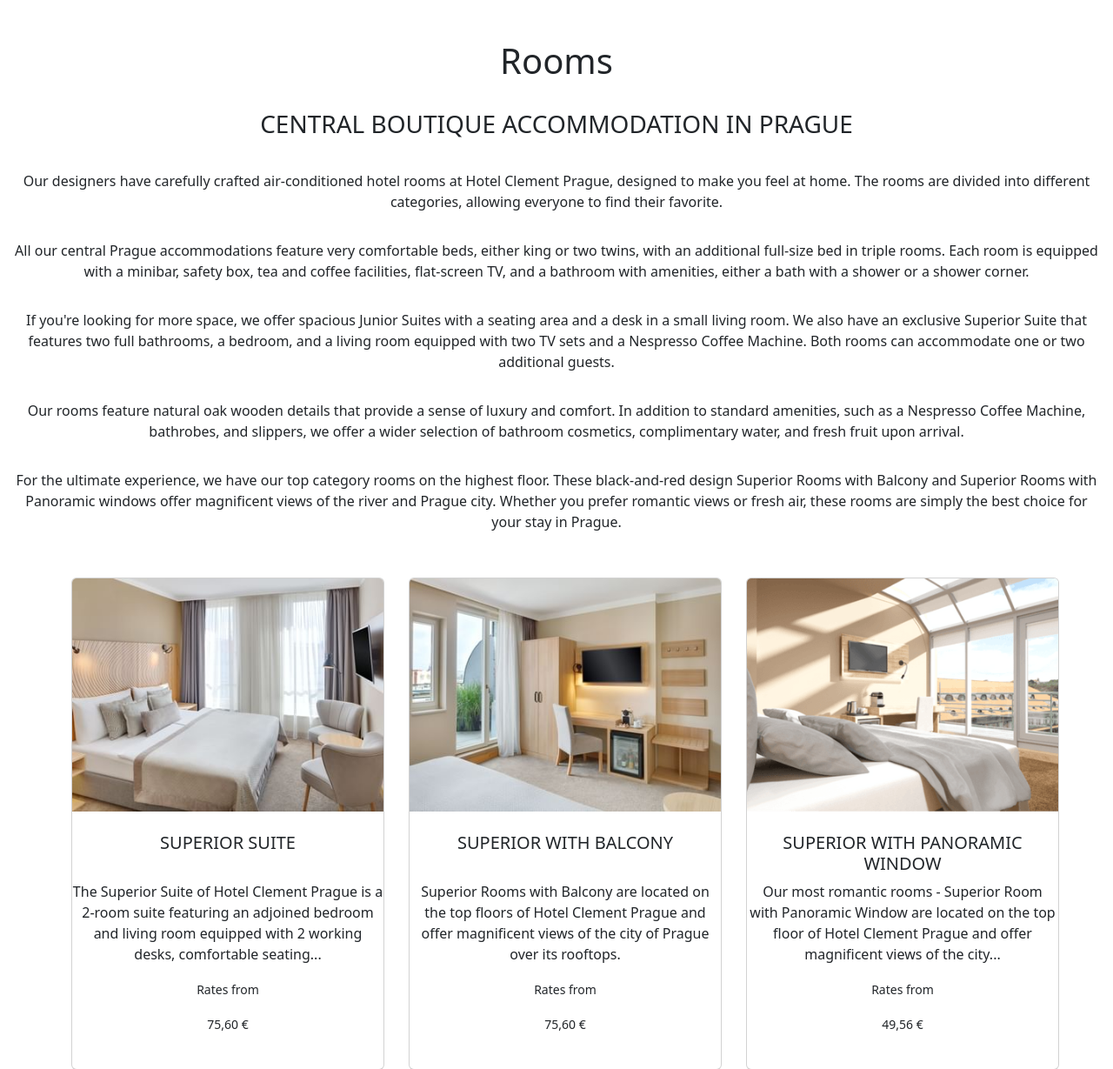
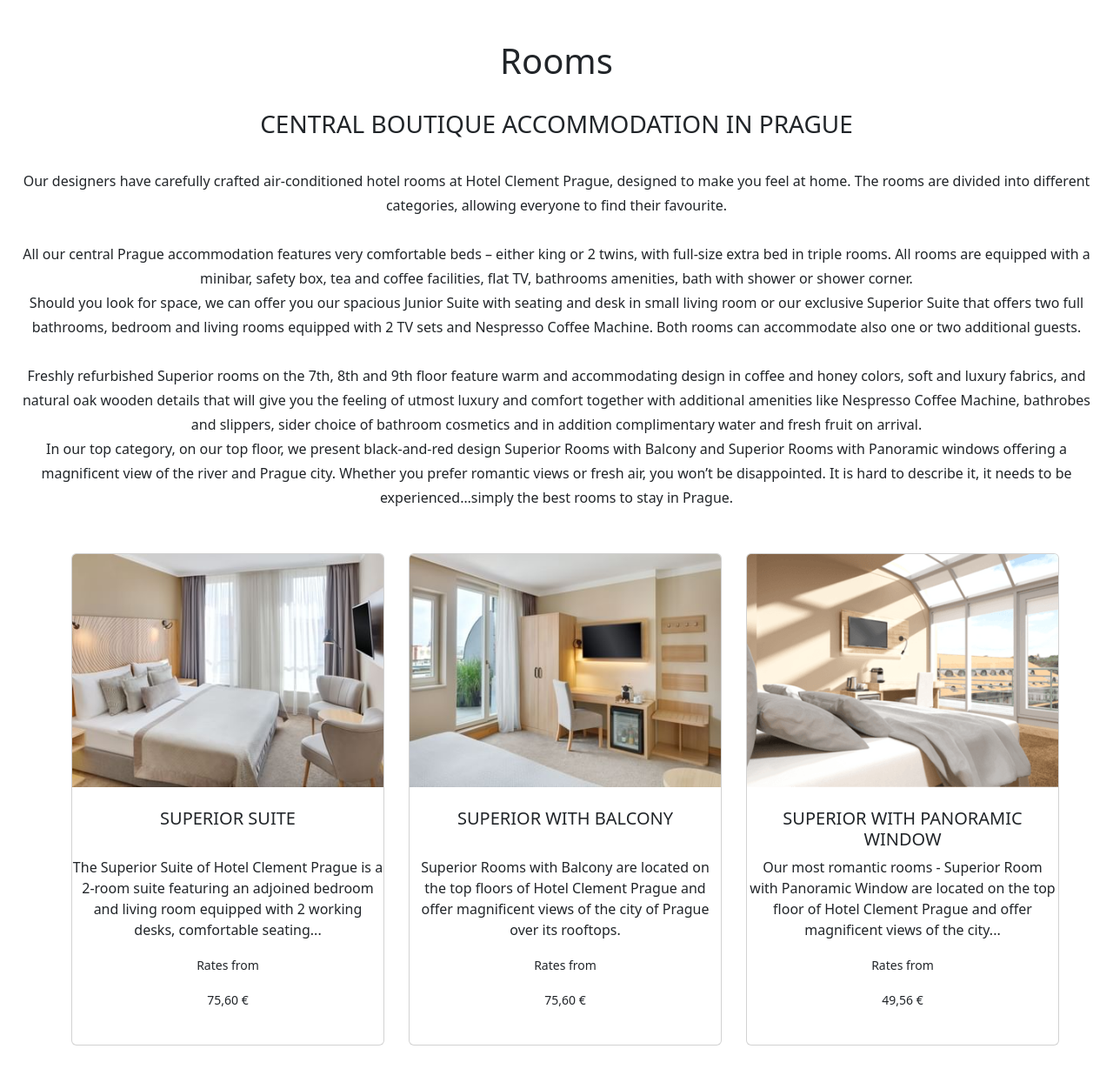
Before and after one commit to RinaniRita/HotelClement_html, a Flask app: page /Online_booking in a window 1280 px wide. Shown: the part 764-1993 px from the top of the page at 87% size. Run offline with Flask 3, Linux system fonts and the light colour scheme.

Commit message:
new update

```diff
--- a/templates/Gallery.html
+++ b/templates/Gallery.html
@@ -105,7 +105,8 @@
                 <br>
                 <h3><small>WE INVITE YOU FOR A VISUAL TOUR AROUND HOTEL CLEMENT PRAGUE</small></h3>
                 <br>
-                <p class="m-1">Our rooms offer comfort, our breakfast offers tasty choices, our lobby offers calmness, our terrace offers fresh air and lovely summer morning breakfasts. Our Superior Rooms at Clement Hotel Prague provide modern design and offer breathtaking views of Prague city. Take a look!</p>
+                <p class="m-1">Our rooms offer comfort, our breakfast offers tasty choice, our lobby offers calm, our terrace offers fresh air and lovely summer morning breakfasts, our Superior</p>
+                <p class="m-1">Rooms at Clement Hotel Prague provide modern design and enable breathtaking views of Prague city…. Take a look!</p>
                 <br>
                 <br>
                 <br>
--- a/templates/Online_booking.html
+++ b/templates/Online_booking.html
@@ -92,15 +92,20 @@
                 <br>
                 <h3>CENTRAL BOUTIQUE ACCOMMODATION IN PRAGUE</h3>
                 <br>
-                <p class="my-1">Our designers have carefully crafted air-conditioned hotel rooms at Hotel Clement Prague, designed to make you feel at home. The rooms are divided into different categories, allowing everyone to find their favorite.</p>
+                <p class="my-1">Our designers have carefully crafted air-conditioned hotel rooms at Hotel Clement Prague, designed to make you feel at home. The rooms are divided into different</p>
+                <p class="my-1">categories, allowing everyone to find their favourite.</p>
                 <br>
-                <p class="my-1">All our central Prague accommodations feature very comfortable beds, either king or two twins, with an additional full-size bed in triple rooms. Each room is equipped with a minibar, safety box, tea and coffee facilities, flat-screen TV, and a bathroom with amenities, either a bath with a shower or a shower corner.</p>
+                <p class="my-1">All our central Prague accommodation features very comfortable beds – either king or 2 twins, with full-size extra bed in triple rooms. All rooms are equipped with a</p>
+                <p class="my-1">minibar, safety box, tea and coffee facilities, flat TV, bathrooms amenities, bath with shower or shower corner.</p>
+                <p class="my-1">Should you look for space, we can offer you our spacious Junior Suite with seating and desk in small living room or our exclusive Superior Suite that offers two full</p>
+                <p class="my-1">bathrooms, bedroom and living rooms equipped with 2 TV sets and Nespresso Coffee Machine. Both rooms can accommodate also one or two additional guests.</p>
                 <br>
-                <p class="my-1">If you're looking for more space, we offer spacious Junior Suites with a seating area and a desk in a small living room. We also have an exclusive Superior Suite that features two full bathrooms, a bedroom, and a living room equipped with two TV sets and a Nespresso Coffee Machine. Both rooms can accommodate one or two additional guests.</p>
-                <br>
-                <p class="my-1">Our rooms feature natural oak wooden details that provide a sense of luxury and comfort. In addition to standard amenities, such as a Nespresso Coffee Machine, bathrobes, and slippers, we offer a wider selection of bathroom cosmetics, complimentary water, and fresh fruit upon arrival.</p>
-                <br>
-                <p class="my-1">For the ultimate experience, we have our top category rooms on the highest floor. These black-and-red design Superior Rooms with Balcony and Superior Rooms with Panoramic windows offer magnificent views of the river and Prague city. Whether you prefer romantic views or fresh air, these rooms are simply the best choice for your stay in Prague.</p>
+                <p class="my-1">Freshly refurbished Superior rooms on the 7th,  8th and 9th floor feature warm and accommodating design in coffee and honey colors, soft and luxury fabrics, and</p>
+                <p class="my-1">natural oak wooden details that will give you the feeling of utmost luxury and comfort together with additional amenities like Nespresso Coffee Machine, bathrobes</p>
+                <p class="my-1">and slippers, sider choice of bathroom cosmetics and in addition complimentary water and fresh fruit on arrival.</p>
+                <p class="my-1">In our top category, on our top floor, we present black-and-red design Superior Rooms with Balcony and Superior Rooms with Panoramic windows offering a</p>
+                <p class="my-1">magnificent view of the river and Prague city. Whether you prefer romantic views or fresh air, you won’t be disappointed. It is hard to describe it, it needs to be</p>
+                <p class="my-1">experienced…simply the best rooms to stay in Prague.</p>
                 <br>
                 <br>
             </div>
--- a/templates/contact_us.html
+++ b/templates/contact_us.html
@@ -71,7 +71,9 @@
             <h1>Contact & Location – We Are Here for You</h1>
             <h3><small>FIND US AMONG PRAGUE CITY CENTRE HOTELS</small></h3>
             <br>
-            <p class="my-1">Hotel Clement is a Prague center hotel, located only a few steps from the Vltava River and the Palladium shopping center. It is also just a short distance away from major historic sites in Prague Old Town. Our hotel offers easy access to public transportation (metro, tram, buses, river cruises) and is close to the Main Train Station. Additionally, it is within comfortable walking distance from all major Prague attractions.</p>
+            <p class="my-1">Hotel Clement is a Prague center hotel, located only a few steps from the Vltava River and the Palladium shopping center and just a short distance from major</p>
+            <p class="my-1">historic sites located in Prague Old Town with easy access to public transportation (metro, tram, buses, river cruises), close to Main Train Station, but also in</p>
+            <p class="my-1">comfortable walking distance from all major Prague attractions.</p>
             <br>
             <br>
         </div>
```
